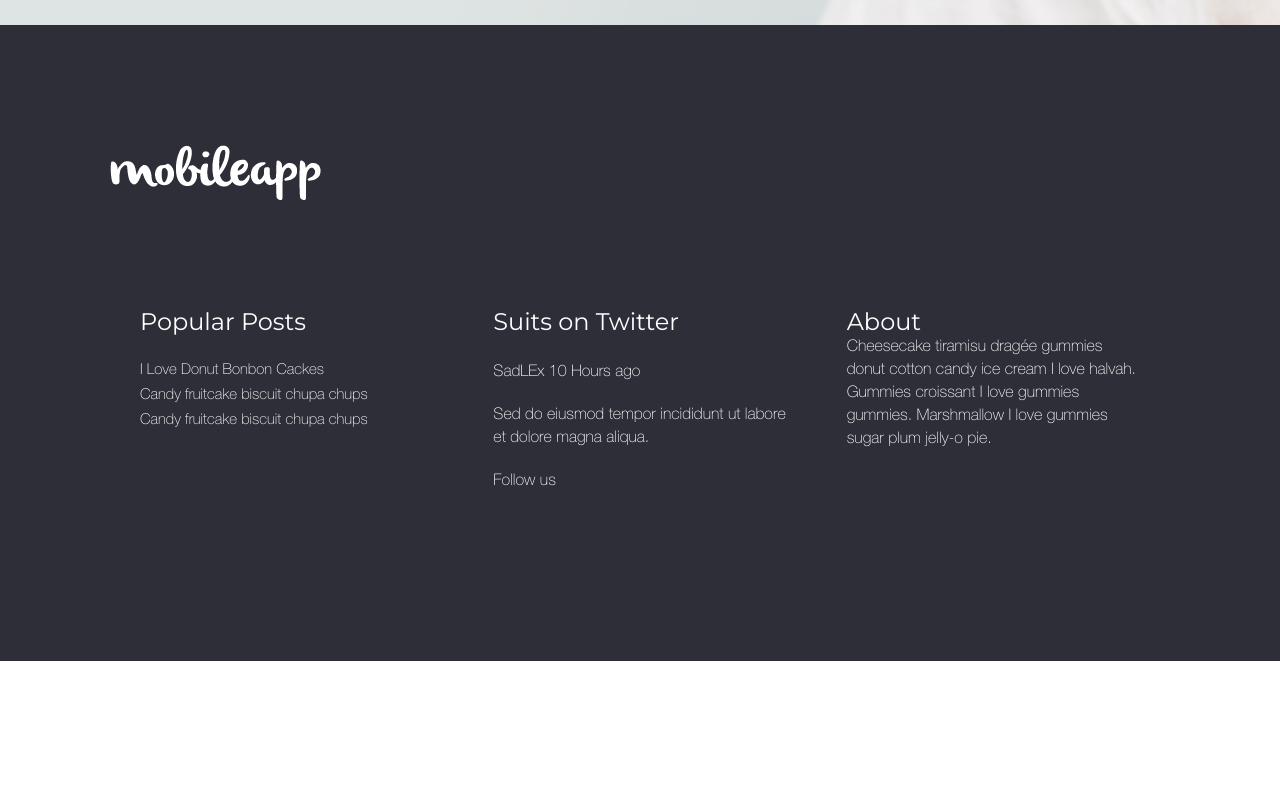
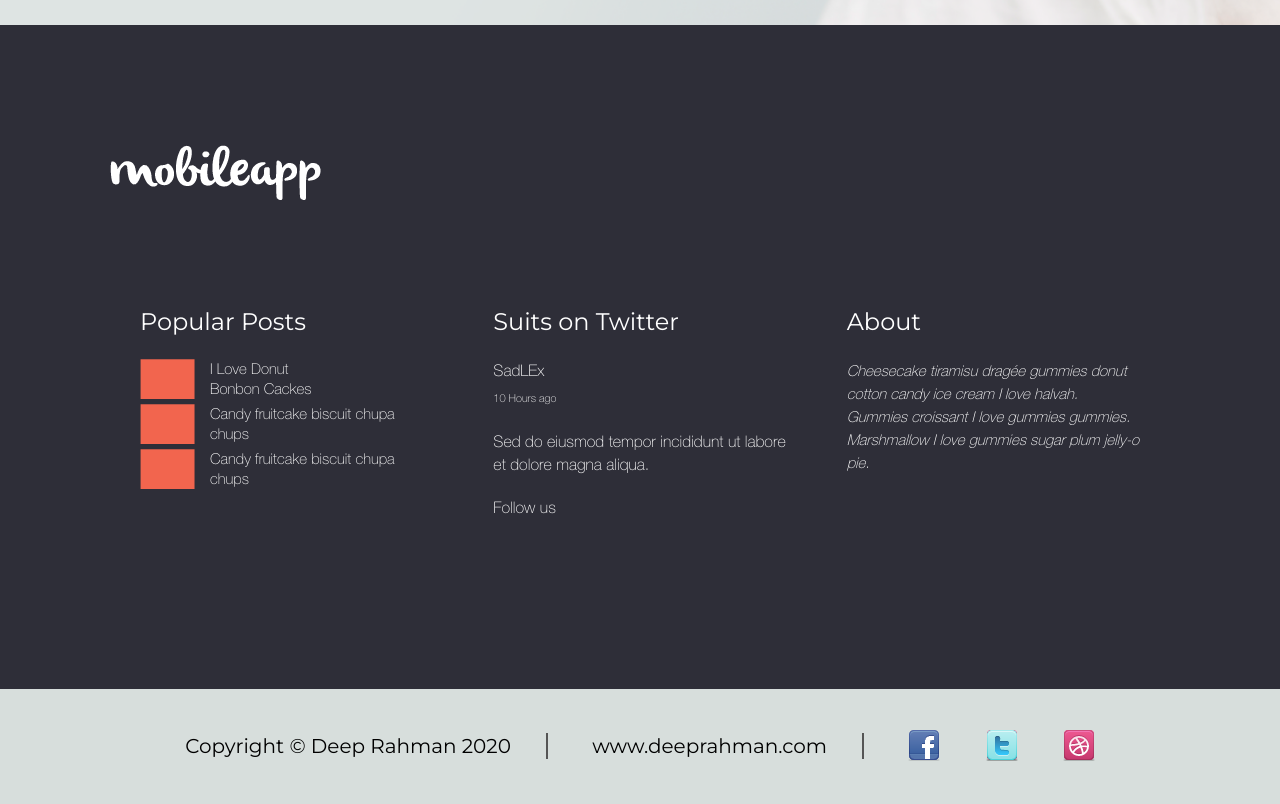
Before and after one commit to deeprahman/psd_to_html, a website: page index.html in a window 1280 px wide. Shown: the part 2282-3086 px from the top of the page. Before the commit the page ends 2943 px from the top, so only its background shows below. Drawn offline with Linux system fonts and the light colour scheme.

Commit message:
HTML CSS Completed

```diff
--- a/css/style.css
+++ b/css/style.css
@@ -308,7 +308,8 @@ footer p {
 .ul-posts li {
     font-size: 15px;
     line-height:20px;
-    margin-bottom: 5px
+    margin-bottom: 5px;
+    padding-left: 70px;
 }
 
 .col-4-footer {
@@ -323,4 +324,54 @@ footer p {
     margin-top: 25px;
     font-family: "HelveticaNeue-Thin";
 }
+
+.reddish-bg {
+    background:url('../img/rectangle.png') no-repeat;
+}
+
+.block {
+    display: block;
+}
+
+.p-about {
+    font-size: 15px;
+    font-style: italic;
+    margin-top: 25px;
+}
+
+.smallText {
+    margin-top:5px;
+    font-size: 11px;
+}
+
+/* Copyright */
+.copyright .container {
+    padding: 40px;
+    text-align:center;
+}
+
+.copyright {
+    background-color: #d7dedc;
+}
+
+.inline {
+    display: inline;
+    font-size: 20px;
+    vertical-align:middle;
+}
+
+.cr, .me {
+    margin-right: 40px;
+}
+
+.fb, .tw {
+    margin-right: 40px;
+}
+
+.cr:after,.me:after {
+    content: "";
+    border: 1px solid #555555;
+    margin-left: 35px;
+}
+
 /* END My CSS Rules */
--- a/index.html
+++ b/index.html
@@ -102,7 +102,7 @@
                     <h4>Popular Posts</h4>
                     <ul class="ul-posts">
                         <li class="reddish-bg">I Love Donut
-                            Bonbon Cackes</li>
+                            <span class="block">Bonbon Cackes<span></li>
                         <li class="reddish-bg">Candy fruitcake
                             biscuit chupa chups</li>
                         <li class="reddish-bg">Candy fruitcake
@@ -114,7 +114,7 @@
                         Suits on Twitter
                     </h4>
                     <ul class="ul-tweets">
-                        <li>SadLEx 10 Hours ago</li>
+                        <li>SadLEx <span class="block smallText">10 Hours ago</span></li>
                         <li>Sed do eiusmod tempor incididunt ut labore et dolore magna aliqua. </li>
                         <li>Follow us</li>
                     </ul>
@@ -127,6 +127,18 @@
                 </div>
             </div>
         </footer><!-- End Footer Section -->
+        <!--Copyright section-->
+        <section class="copyright">
+                <div class="container">
+                        <p class="inline cr">Copyright &copy; Deep Rahman 2020</p>
+                        <p class="inline me">www.deeprahman.com</p>
+                        <div class="inline images">
+                            <img class="fb" src="./img/facebook_32.png" alt="facebook icon" srcset="">
+                            <img class="tw" src="./img/twitter_32.png" alt="twitter icon" srcset="">
+                            <img class="dr" src="./img/dribble_32.png" alt="dribble icon" srcset="">
+                        </div>
+                </div>
+        </section><!--End of the copyright section-->
         <!-- JavaScript -->
         <script src="./js/main.js"></script>
     </body>
```
